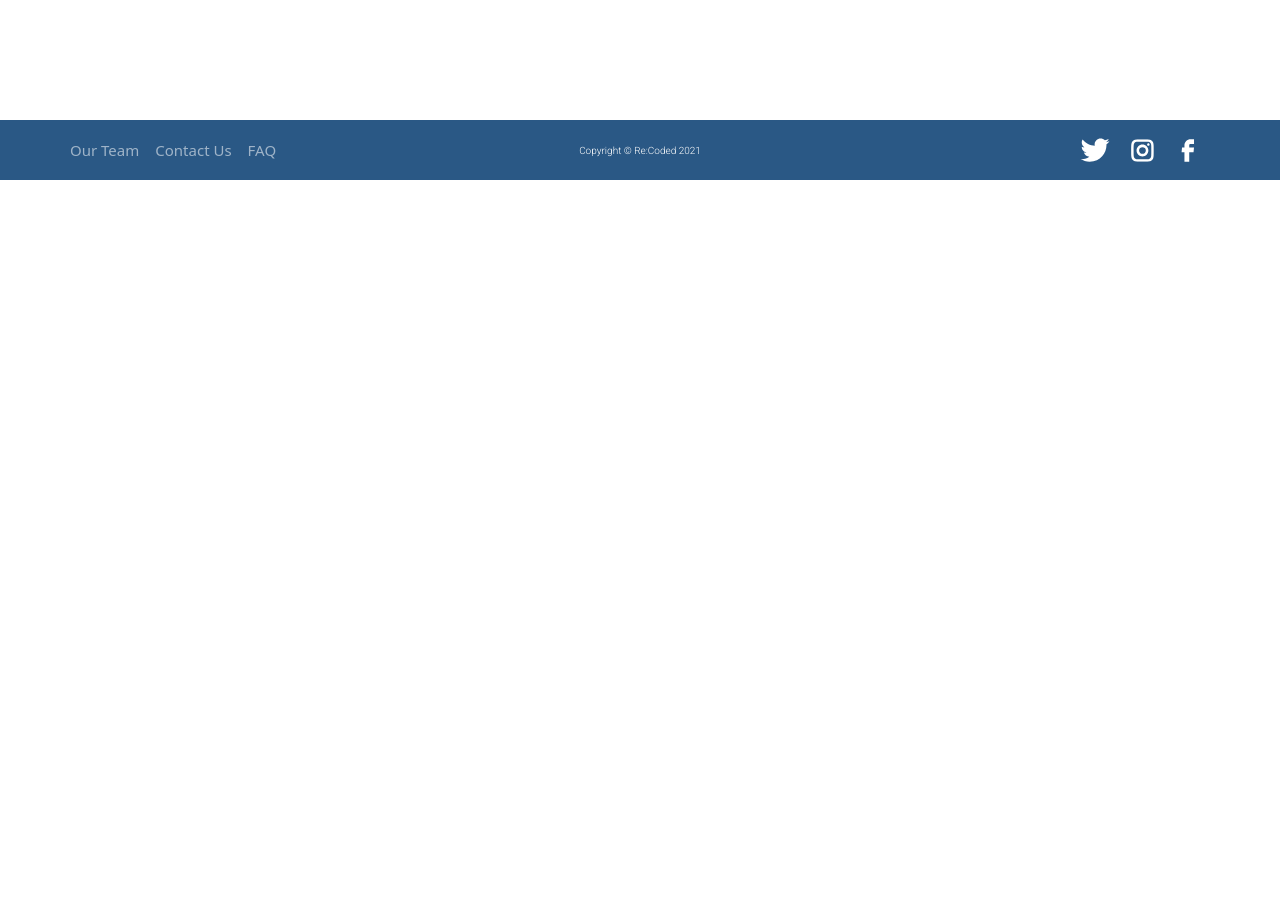
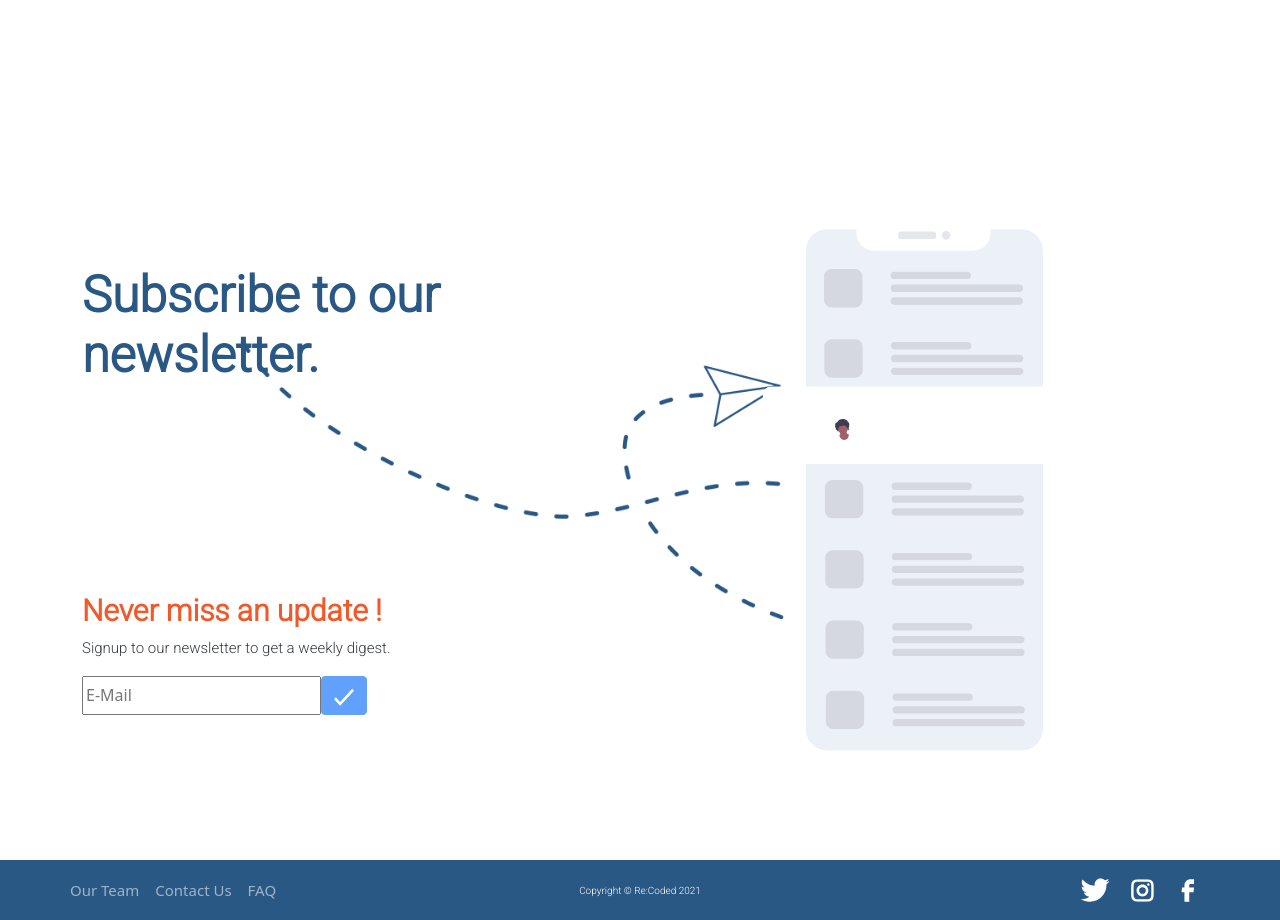
Before and after one commit to ReCoded-Org/capstone-turkey-love-thy-neighbour, a React (Create React App) app: page / in a window 1280 px wide. Shown: the part 3640-4560 px from the top of the page. Before the commit the page ends 3820 px from the top, so only its background shows below. Built offline with nearby package versions, Linux system fonts and the light colour scheme; no server answers.

Commit message:
Import the subscription section into home

```diff
--- a/src/containers/Home/index.jsx
+++ b/src/containers/Home/index.jsx
@@ -7,6 +7,7 @@ import SecondaryHero from "../../components/SecondaryHero";
 import SocialProof from "../../components/SocialProof";
 import Features from "../../components/Features";
 import FAQ from "../../components/FAQ";
+import Subscription from "../../components/Subscription";
 
 import "./index.scss";
 
@@ -18,6 +19,7 @@ function Home() {
       <SocialProof />
       <Features />
       <FAQ />
+      <Subscription />
     </Container>
   );
 }
```
